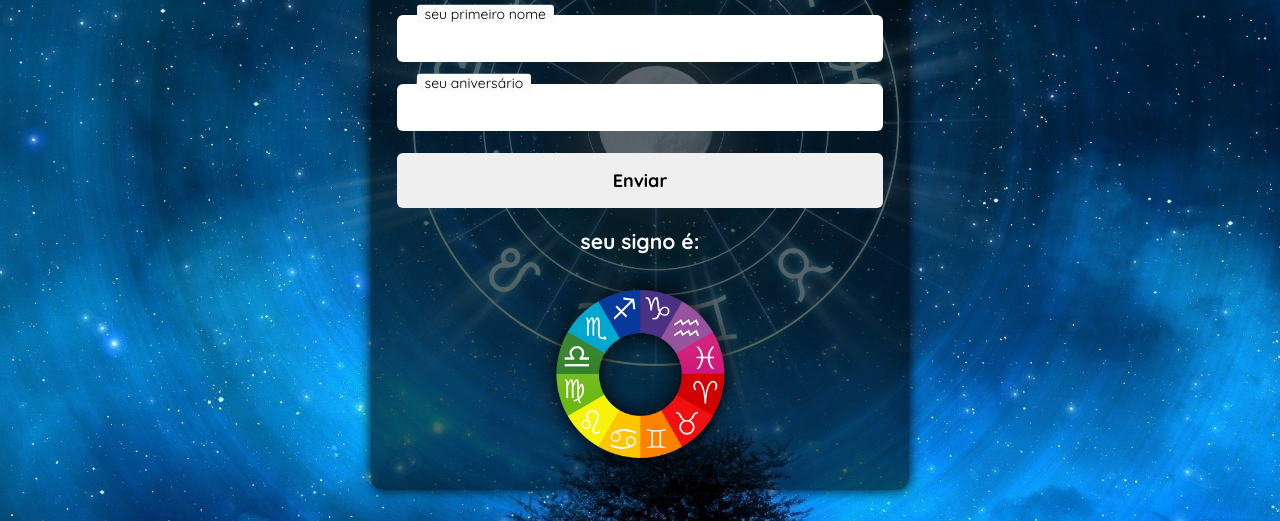
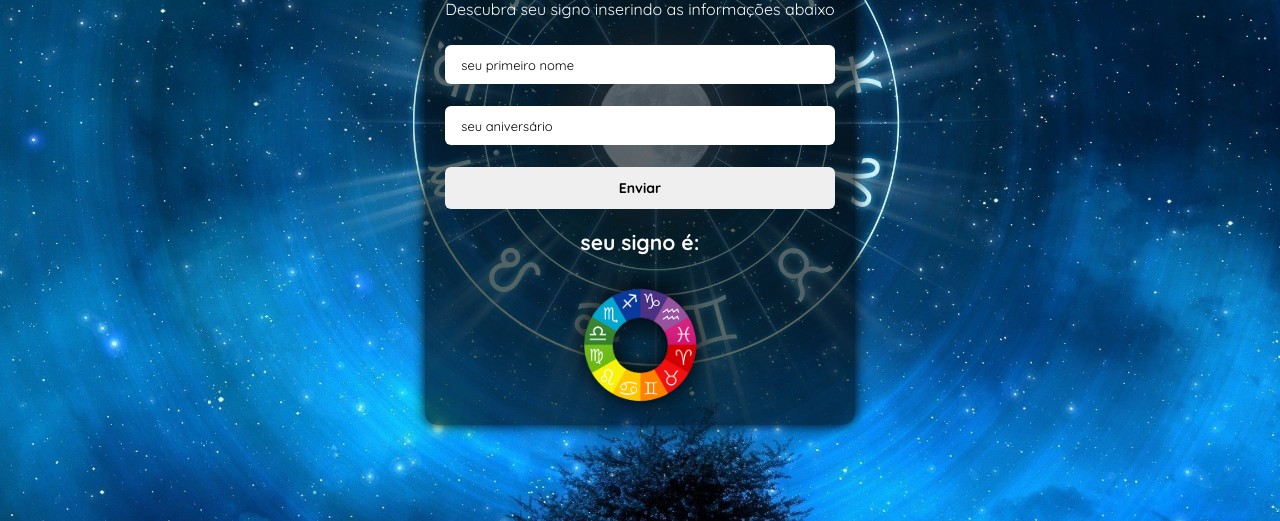
Before and after one commit to code-front-braga/PR-Whats_Your_Sign, a website: page index.html in a window 1280 px wide. Shown: the part 225-746 px from the top of the page. Drawn offline with Linux system fonts and the light colour scheme.

Commit message:
fix: Corrigido efeito no label e ajuste de medidas

```diff
--- a/index.html
+++ b/index.html
@@ -23,13 +23,13 @@
         <div class="section-content">
           <form class="form">
             <div class="name-content">
-              <input type="text" id="name" class="input" autocomplete="off" />
-              <label>seu primeiro nome</label>
+              <input type="text" id="name" class="input" autocomplete="off" placeholder=" " />
+              <label for="name">seu primeiro nome</label>
             </div>
 
             <div class="birthday-content">
-              <input type="text" id="birthday" class="input" autocomplete="off" />
-              <label>seu aniversário</label>
+              <input type="text" id="birthday" class="input" autocomplete="off" placeholder=" " />
+              <label for="birthday">seu aniversário</label>
             </div>
 
             <button type="submit" class="submit-button">Enviar</button>
@@ -41,7 +41,11 @@
               <span class="zodiac-sign"></span>
             </div>
 
-            <img class="sign-image" src="./src/assets/images/all_signs.png" alt="Imagem em formato de círculo contendo todos os signos." />
+            <img
+              class="sign-image"
+              src="./src/assets/images/all_signs.png"
+              alt="Imagem em formato de círculo contendo todos os signos."
+            />
           </div>
         </div>
       </section>
--- a/src/assets/css/styles.css
+++ b/src/assets/css/styles.css
@@ -35,12 +35,12 @@ body {
   flex-direction: column;
   justify-content: center;
   align-items: center;
-  gap: 2.8rem;
-  padding: 2.6rem;
+  gap: 2rem;
+  padding: 2rem;
 }
 
 .section-container header {
-  font-size: 2rem;
+  font-size: 1.6rem;
   text-align: center;
   line-height: 2;
 }
@@ -78,14 +78,14 @@ button {
 
   width: 100%;
 
-  padding: 1.6rem;
+  padding: 1.2rem;
 }
 
 button {
   cursor: pointer;
 
   font-family: 'Quicksand', sans-serif;
-  font-size: 1.8rem;
+  font-size: 1.4rem;
   font-weight: 700;
 }
 
@@ -93,7 +93,7 @@ label {
   pointer-events: none;
   color: #000;
 
-  font-size: 1.4rem;
+  font-size: 1.3rem;
 
   position: absolute;
   left: 1.6rem;
@@ -103,13 +103,12 @@ label {
   transition: 0.2s ease, top 0.2s ease;
 }
 
-input:is(:focus, :valid) ~ label {
+input:focus ~ label,
+input:not(:placeholder-shown) ~ label {
   background: #fafafa;
   border-radius: 3px;
-
   left: 2rem;
   transform: translateY(-185%);
-
   padding-inline: 0.8rem;
 }
 
@@ -128,17 +127,17 @@ input:is(:focus, :valid) ~ label {
 }
 
 :is(h2, .user-name) .sign-info {
-  font-size: 2.2rem;
+  font-size: 1.8rem;
 }
 
 .sign-info .sign {
-  font-size: 1.8rem;
+  font-size: 1.6rem;
 }
 
 .sign-container img {
   filter: drop-shadow(0 0 1.2rem #000);
 
-  width: 18rem;
+  width: 12rem;
 }
 
 .footer-container {
--- a/src/assets/scripts/index.ts
+++ b/src/assets/scripts/index.ts
@@ -2,8 +2,6 @@
 // // Criar função para captar a data de nascimento do usuário (verificar REGEX);
 // // Criar função para alterar as imagens dos signos, conforme data de nascimento do usuário;
 // // Criar função que gera o texto Ex.: "Seu signo é: Touro";
-
-import { number } from 'zod';
 
 const form = document.querySelector('form') as HTMLFormElement;
 const inputNameElement = document.querySelector('#name') as HTMLInputElement;
```
